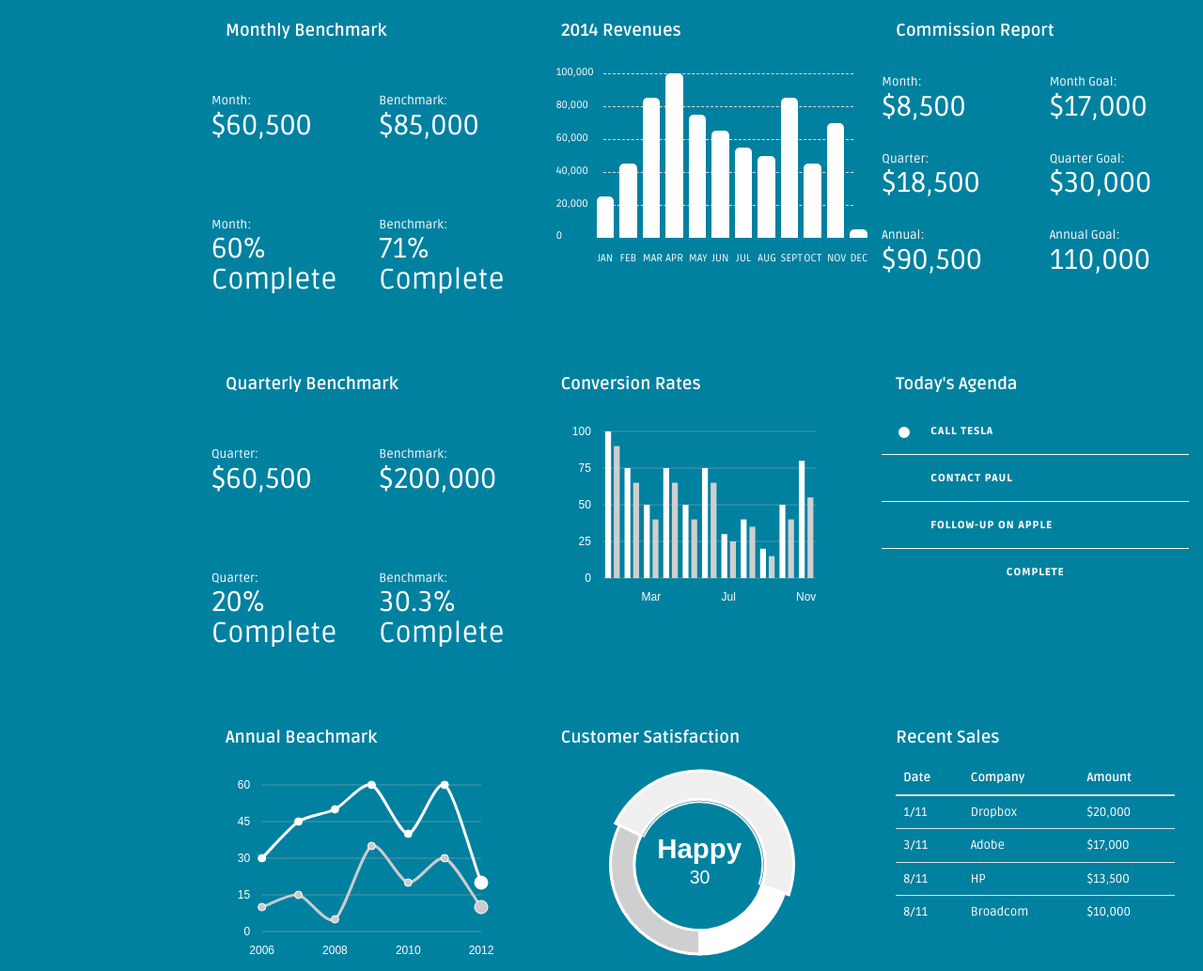
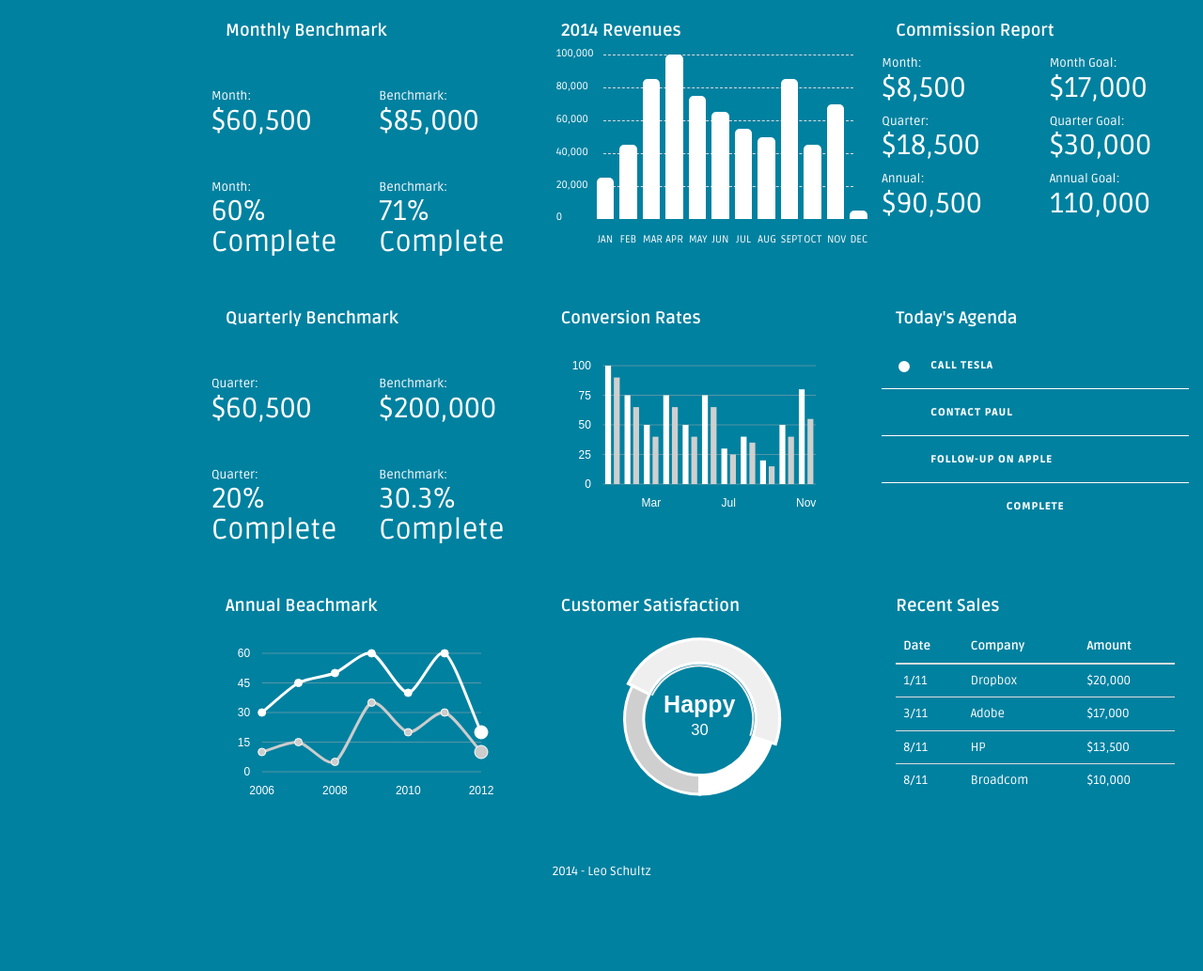
Before and after one commit to fabio2006/angular-dashboard, a plain HTML site: page index.html in a window 1280 px wide. Shown: the part 129-1162 px from the top of the page at 94% size. After the commit the page ends 1075 px from the top, so only its background shows below. Drawn offline with nearby package versions, Linux system fonts and the light colour scheme; some packages are replaced by stand-ins of ours.

Commit message:
Fixed Grid

```diff
--- a/css/style.css
+++ b/css/style.css
@@ -878,7 +878,6 @@ ul.top-menu > li > a:hover, ul.top-menu > li > a:focus {
 
 .custom-bar-chart {
     height: 200px;
-    margin-top: 20px;
     margin-left: 20px;
     position: relative;
 }
@@ -935,8 +934,7 @@ ul.top-menu > li > a:hover, ul.top-menu > li > a:focus {
 }
 
 .sm-bench{
-    padding-bottom: 30px;
-    padding-top: 40px;
+    padding-top: 35px;
 }
 
 .sm-bench p{
@@ -947,7 +945,7 @@ ul.top-menu > li > a:hover, ul.top-menu > li > a:focus {
 }
 
 .sm-com{
-    padding-top: 20px;
+    padding-top: 0px;
 }
 
 .sm-com p{
--- a/pages/home.html
+++ b/pages/home.html
@@ -169,7 +169,7 @@
 			                         <h3>Conversion Rates</h3>
 			                     </div>
 			                     <div class="col-lg-12">
-								<barchart id="bar-example" data-options="barchart" style="height: 220px;"></barchart>
+								<barchart id="bar-example" data-options="barchart" style="height: 190px;"></barchart>
 								</div>
 							</div>
 						</div>
@@ -195,7 +195,7 @@
 			                          <h3>Annual Beachmark</h3>
 			                      </div>
 			                      <div class="col-lg-12">
-								<linechart id="line-example" data-options="linechart" style="height: 220px;"></linechart>
+								<linechart id="line-example" data-options="linechart" style="height: 190px;"></linechart>
 								</div>
 							</div>
 						</div>
@@ -205,7 +205,7 @@
 			                         <h3>Customer Satisfaction</h3>
 			                     </div>
 			                     <div class="col-lg-12">
-								<donutchart id="donut-example" data-options="donutchart" style="height: 220px;"></donutchart>
+								<donutchart id="donut-example" data-options="donutchart" style="height: 190px;"></donutchart>
 								</div>
 							</div>
 						</div>
```
